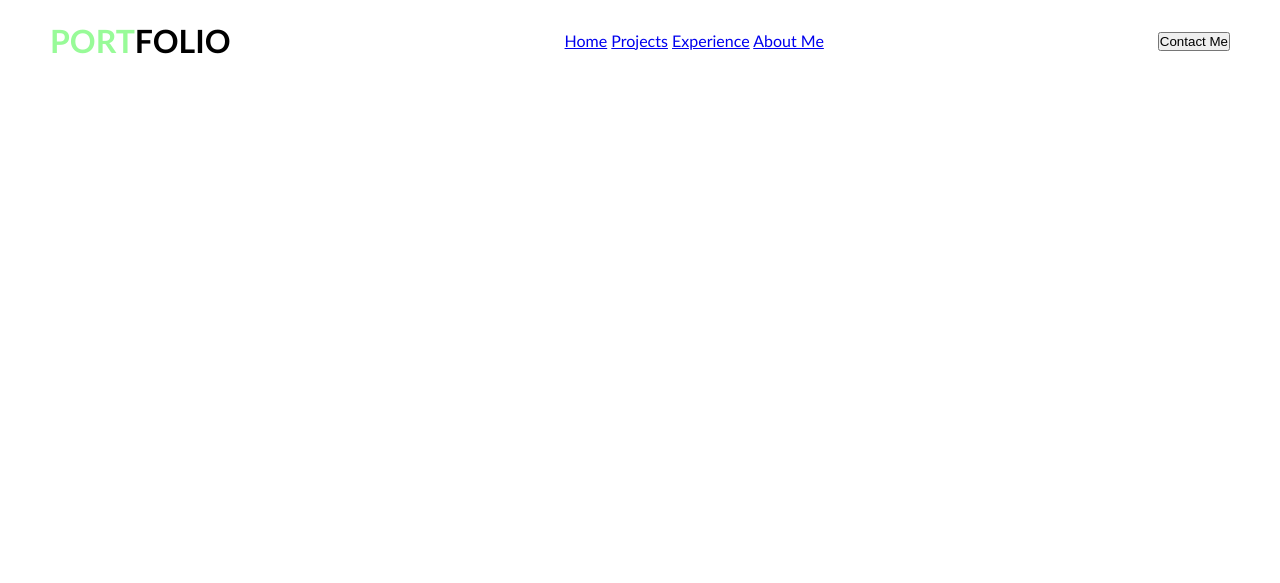
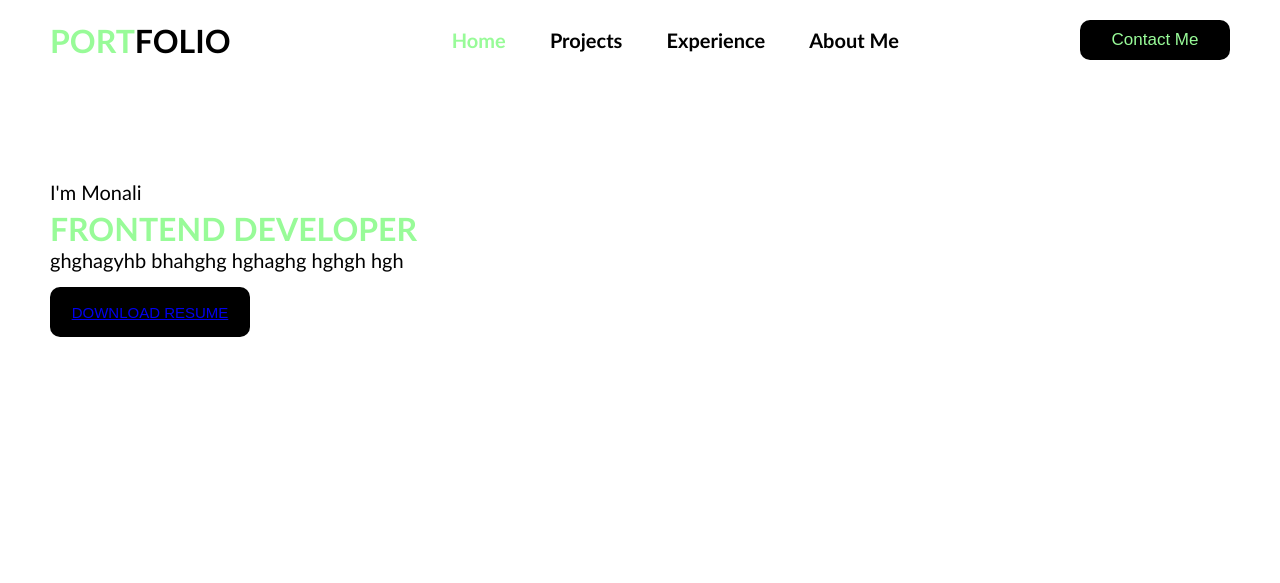
Before and after one commit to Monali40/Monali40.github.io, a plain HTML site: page index.html in a window 1280 px wide. Drawn offline with Linux system fonts and the light colour scheme.

Commit message:
Updated home page with resume button

```diff
--- a/index.html
+++ b/index.html
@@ -7,12 +7,13 @@
     <link rel="stylesheet" href="style.css">
 </head>
 <body>
+    <!-- Navbar -->
     <div class="nav">
         <div class="nav-h1">
             <h1><span>PORT</span>FOLIO</h1>
         </div>
         <div class="nav-options">
-            <a href="#">Home</a>
+            <a href="#" class="home">Home</a>
             <a href="#">Projects</a>
             <a href="#">Experience</a>
             <a href="#">About Me</a>
@@ -21,6 +22,26 @@
             <button>Contact Me</button>
         </div>
     </div>
+    <!-- Main Section -->
+     <div class="main">
+        <div class="main-left">
+            <div class="main-left-1">
+            <div class="main-left-para">
+                <p>I'm Monali</p>
+            </div>
+            <div class="main-left-h1">
+                <h1>FRONTEND DEVELOPER</h1>
+            </div>
+            <div class="main-left-para">
+                <p>ghghagyhb bhahghg hghaghg hghgh hgh</p>
+            </div>
+            <div class="main-left-btn">
+                <button><a href="Salman Resume (2023) (1).pdf">DOWNLOAD RESUME</a></button>
+            </div>
+        </div>
+        </div>
+        <div class="main-right"></div>
+     </div>
 <script src="portfolio.js">
 
 </script>
--- a/portfolio.js
+++ b/portfolio.js
@@ -0,0 +1 @@
+//Navbar code
--- a/style.css
+++ b/style.css
@@ -1,3 +1,5 @@
+/* boilarplate style */
+
 *{
     margin: 0;
     padding: 0;
@@ -12,6 +14,7 @@ body, html{
 
 }
 
+/* Navbar styling */
 .nav{
     height: 80px;
     width: 100%;
@@ -24,3 +27,103 @@ body, html{
 .nav-h1 span{
     color: palegreen;
 }
+.nav-options .home{
+   color:palegreen;
+
+}
+.nav-options .home:hover{
+   color: black;
+   border-bottom : 4px solid palegreen;
+
+ }
+
+.nav-options a{
+    text-decoration: none;
+    color: black;
+    font-size: 20px;
+    margin-left: 40px;
+    font-weight: 600;
+}
+
+.nav-options a:hover{
+
+    color:palegreen;
+    border-bottom : 4px solid black;
+}
+
+.nav-btn button{
+    height: 40px;
+    width: 150px;
+    background-color: black;
+    border-radius: 10px;
+    border: none;
+    font-size: 17px;
+    font-weight: 500;
+    cursor: pointer;
+    color: palegreen;
+}
+
+.nav-btn button:hover{
+
+background-color: palegreen;
+color: black;
+
+}
+
+/* Main Section */
+
+.main{
+    height: 500px;
+    width: 100%;
+    display: flex;
+}
+
+.main-left{
+    height: 500px;
+    width: 50%;
+
+}
+
+.main-left-1{
+    padding-left: 50px;
+    padding-top: 100px;
+    padding-bottom: 5px;
+
+}
+
+.main-left-h1{
+    color: palegreen;
+}
+
+.main-left-para{
+    font-size: 20px;
+    padding-bottom: 5px;
+}
+
+.main-right{
+    height: 500px;
+    width: 50%;
+
+}
+
+.main-left-btn button{
+    height: 50px;
+    width: 200px;
+    background-color: black;
+    border-radius: 10px;
+    border: none;
+    cursor: pointer;
+    color: palegreen;
+    font-size: 15px;
+
+
+}
+
+.main-left-btn button:hover{
+    background-color: palegreen;
+    color: black;
+}
+
+.main-left-btn{
+    padding-top: 10px;
+}
```
Also changed, not shown: 1 other file.
